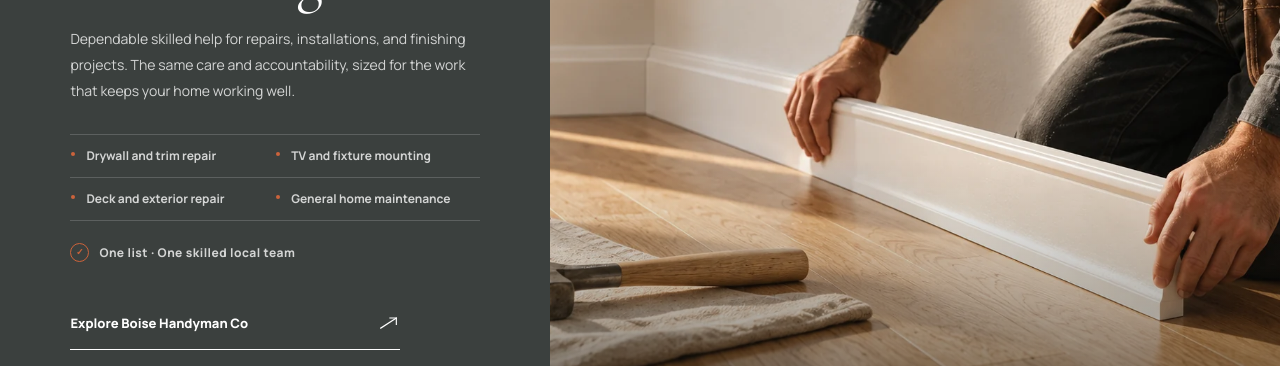
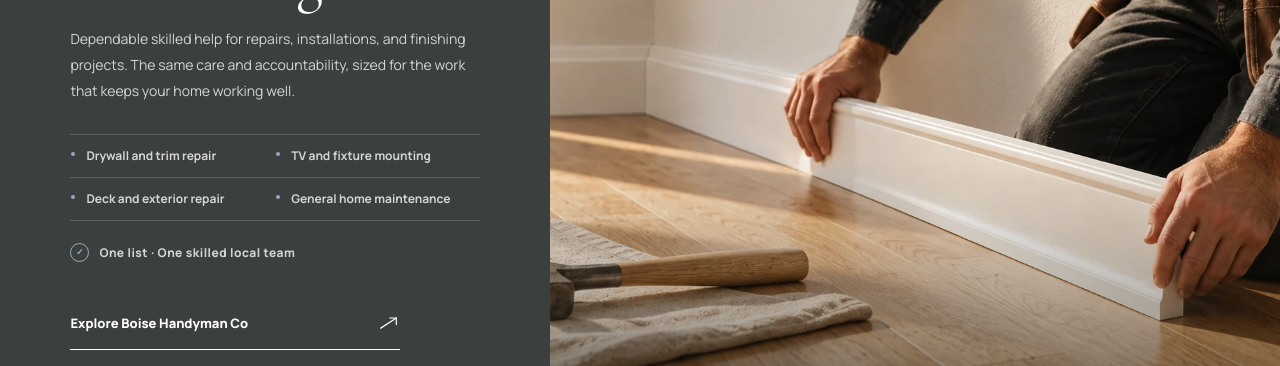
Before and after one commit to webiq1206/p5-home-co, a Next.js app: page / in a window 1280 px wide. Shown: the part 5040-5406 px from the top of the page. Built offline with nearby package versions, Linux system fonts and the light colour scheme.

Commit message:
Align P5 Handyman accents with its steel-blue brand and stabilize matcher captures

```diff
--- a/app/globals.css
+++ b/app/globals.css
@@ -148,7 +148,7 @@ a:hover .arrow-diagonal, a:focus-visible .arrow-diagonal { transform: translate(
 .brand-remodeling { --brand-accent:#9aa098; --brand-muted:#646962; --brand-line:rgba(32,35,31,.15); --brand-topline:#777d76; color:var(--ink); background:#e7e3d8; }
 .brand-cabinetry { --brand-accent:#7aaaaa; --brand-muted:#66635d; --brand-line:rgba(32,35,31,.15); --brand-topline:#77746e; color:var(--ink); background:#f2eee5; }
 .brand-adu { --brand-accent:#cc929a; --brand-muted:#66635d; --brand-line:rgba(32,35,31,.15); --brand-topline:#77746e; color:var(--ink); background:#f1ede4; }
-.brand-handyman { --brand-accent:#cb633b; --brand-muted:rgba(255,255,255,.62); --brand-line:rgba(255,255,255,.17); --brand-topline:rgba(255,255,255,.5); color:#fff; background:#3b403e; }
+.brand-handyman { --brand-accent:#8faec4; --brand-muted:rgba(255,255,255,.62); --brand-line:rgba(255,255,255,.17); --brand-topline:rgba(255,255,255,.5); color:#fff; background:#3b403e; }
 
 .standard { color: #fff; background: var(--forest); }
 .standard-heading { display: grid; grid-template-columns: 1.25fr .5fr; gap: 11vw; align-items: end; }
--- a/scripts/p5-verify-visual.mjs
+++ b/scripts/p5-verify-visual.mjs
@@ -54,6 +54,7 @@ try {
     await page.screenshot({path:`${out}/${width}-short-menu.jpg`});
     await button.click();
     check(await page.locator('.matcher').isVisible(),'Matcher opens');
+    await page.waitForTimeout(300);
     await page.screenshot({path:`${out}/${width}-matcher.jpg`});
     await page.keyboard.press('Escape');check(!await page.locator('.matcher').isVisible(),'Matcher Escape dismissal');
     results.push({width,route:'short-menu-and-matcher',ok:true});
```
